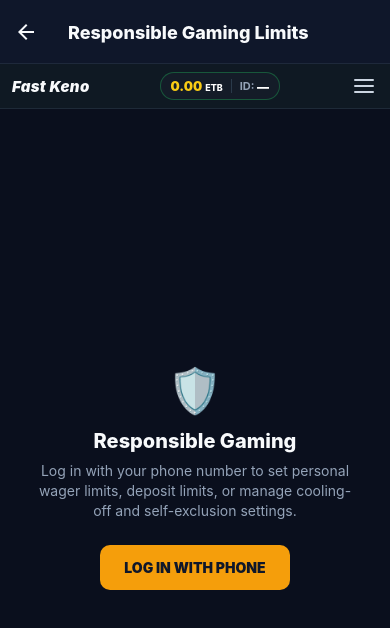
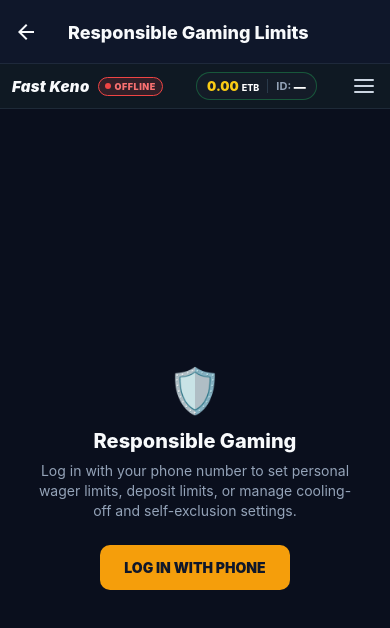
Before and after one commit to fseha-hagos/keno-game, a React Native app in the folder apps/mobile/: screen /Limits in a window 390 px wide. Shown: the top 628 px of the page. Built offline with nearby package versions, Linux system fonts and the light colour scheme; no server answers.

Commit message:
feat: implement mobile game state store, websocket service, and core UI components for keno game

```diff
--- a/apps/mobile/src/components/Header.tsx
+++ b/apps/mobile/src/components/Header.tsx
@@ -1,8 +1,10 @@
 import React from 'react';
 import { View, Text, StyleSheet, TouchableOpacity, Alert } from 'react-native';
 import { useAuthStore } from '../store/useAuthStore';
+import { useGameStore } from '../store/useGameStore';
 import { useQuery } from '@tanstack/react-query';
 import { apiClient } from '../api/client';
+import { socketService } from '../services/socket';
 import { useNavigation } from '@react-navigation/native';
 
 interface HeaderProps {
@@ -11,6 +13,7 @@ interface HeaderProps {
 
 export const Header: React.FC<HeaderProps> = ({ roundNumber: propRoundNumber }) => {
   const { isAuthenticated } = useAuthStore();
+  const { isOnline } = useGameStore();
   const navigation = useNavigation<any>();
 
   // Balance query when logged in
@@ -43,7 +46,8 @@ export const Header: React.FC<HeaderProps> = ({ roundNumber: propRoundNumber })
 
   return (
     <View style={styles.container}>
-      {/* Brand Logo: Fast Keno */}
+      {/* Brand Logo & Online / Offline Flag */}
+      <View style={styles.brandRow}>
         <TouchableOpacity
           onPress={() => navigation.navigate('Main')}
           style={styles.logoBtn}
@@ -51,6 +55,23 @@ export const Header: React.FC<HeaderProps> = ({ roundNumber: propRoundNumber })
         >
           <Text style={styles.logoText}>Fast Keno</Text>
         </TouchableOpacity>
+
+        {/* Live status badge */}
+        <TouchableOpacity
+          style={[styles.statusBadge, isOnline ? styles.statusBadgeOnline : styles.statusBadgeOffline]}
+          onPress={() => {
+            if (!isOnline) {
+              socketService.reconnect();
+            }
+          }}
+          activeOpacity={0.7}
+        >
+          <View style={[styles.statusDot, isOnline ? styles.statusDotOnline : styles.statusDotOffline]} />
+          <Text style={[styles.statusText, isOnline ? styles.statusTextOnline : styles.statusTextOffline]}>
+            {isOnline ? 'ONLINE' : 'OFFLINE'}
+          </Text>
+        </TouchableOpacity>
+      </View>
 
       {/* Center Capsule Pill: [ 0.00 ETB | ID: 223270 ✔ ] */}
       <View style={styles.pillContainer}>
@@ -101,6 +122,11 @@ const styles = StyleSheet.create({
     borderBottomWidth: 1,
     borderBottomColor: '#1E2A38',
   },
+  brandRow: {
+    flexDirection: 'row',
+    alignItems: 'center',
+    gap: 8,
+  },
   logoBtn: {
     justifyContent: 'center',
   },
@@ -110,6 +136,45 @@ const styles = StyleSheet.create({
     fontWeight: '900',
     fontStyle: 'italic',
     letterSpacing: 0.3,
+  },
+  statusBadge: {
+    flexDirection: 'row',
+    alignItems: 'center',
+    paddingHorizontal: 6,
+    paddingVertical: 3,
+    borderRadius: 12,
+    borderWidth: 1,
+    gap: 4,
+  },
+  statusBadgeOnline: {
+    backgroundColor: 'rgba(34, 197, 94, 0.15)',
+    borderColor: '#22C55E',
+  },
+  statusBadgeOffline: {
+    backgroundColor: 'rgba(239, 68, 68, 0.15)',
+    borderColor: '#EF4444',
+  },
+  statusDot: {
+    width: 6,
+    height: 6,
+    borderRadius: 3,
+  },
+  statusDotOnline: {
+    backgroundColor: '#22C55E',
+  },
+  statusDotOffline: {
+    backgroundColor: '#EF4444',
+  },
+  statusText: {
+    fontSize: 9,
+    fontWeight: '900',
+    letterSpacing: 0.5,
+  },
+  statusTextOnline: {
+    color: '#4ADE80',
+  },
+  statusTextOffline: {
+    color: '#F87171',
   },
   pillContainer: {
     flexDirection: 'row',
--- a/apps/mobile/src/screens/KenoGameScreen.tsx
+++ b/apps/mobile/src/screens/KenoGameScreen.tsx
@@ -43,6 +43,21 @@ export const KenoGameScreen = () => {
     },
     refetchInterval: 2000,
   });
+
+  const prevRoundIdRef = React.useRef<string | null>(null);
+
+  // Clear caches and start over when a new round begins
+  useEffect(() => {
+    if (!round?.id) return;
+    if (prevRoundIdRef.current && prevRoundIdRef.current !== round.id) {
+      resetSlips();
+      useGameStore.getState().clearConfirmedTickets();
+      queryClient.invalidateQueries({ queryKey: ['walletBalance'] });
+      queryClient.invalidateQueries({ queryKey: ['betHistory'] });
+      queryClient.invalidateQueries({ queryKey: ['recentBets'] });
+    }
+    prevRoundIdRef.current = round.id;
+  }, [round?.id]);
 
   // Synchronize live drawn numbers when user connects or reconnects mid-draw
   useEffect(() => {
```
Also changed, not shown: apps/mobile/src/components/GameFeedPanel.tsx (+106 -49 lines). Lines whose indentation alone changed are shown as unchanged.
